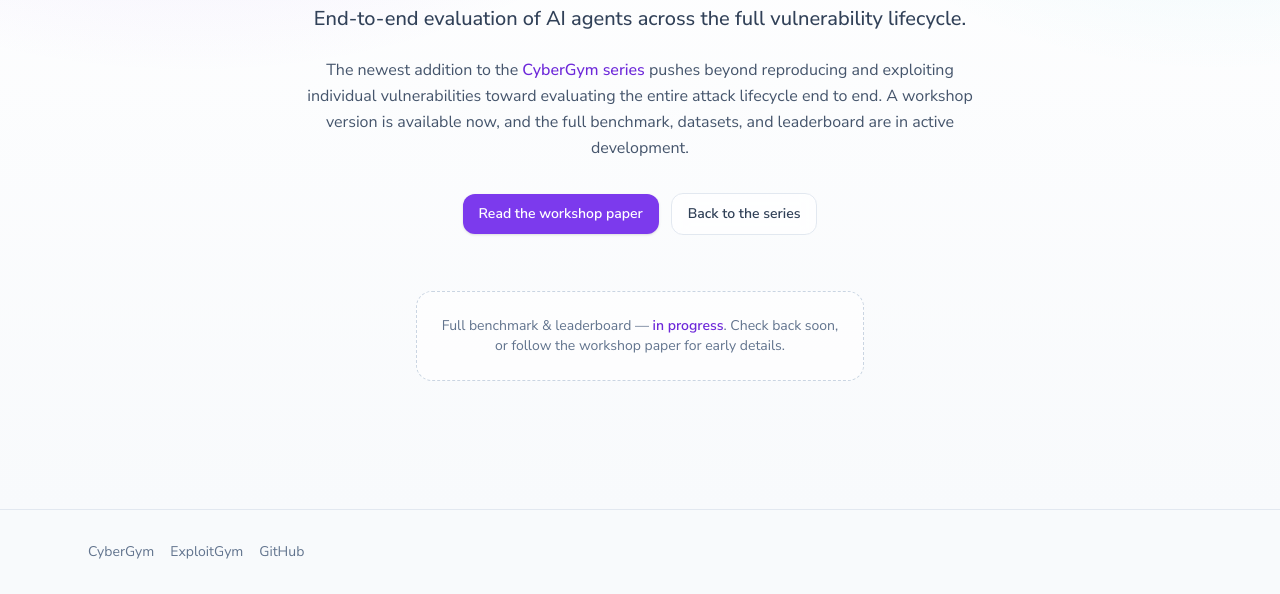
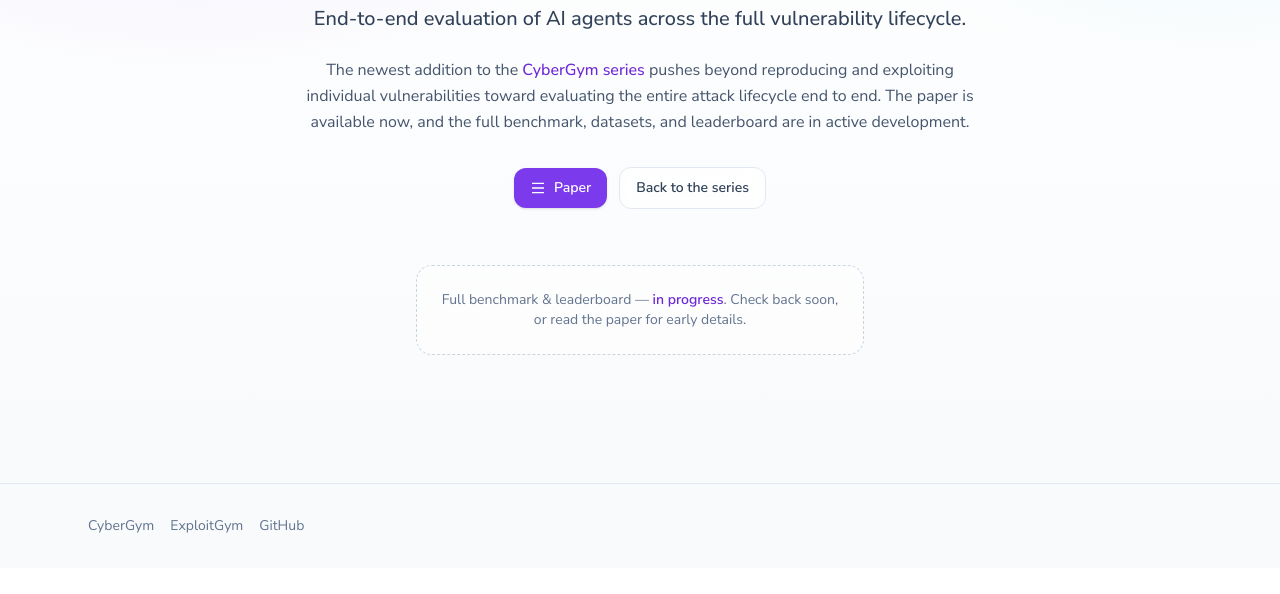
Before and after one commit to sunblaze-ucb/cybergym-page, a website: page cybergym-e2e/index.html in a window 1280 px wide. Shown: the part 300-894 px from the top of the page. After the commit the page ends 868 px from the top, so only its background shows below. Drawn offline with Linux system fonts and the light colour scheme.

Commit message:
CyberGym-E2E: link arXiv paper, drop workshop references

```diff
--- a/cybergym-e2e/index.html
+++ b/cybergym-e2e/index.html
@@ -38,20 +38,21 @@
       <p class="mx-auto mt-6 max-w-2xl text-base leading-relaxed text-slate-600">
         The newest addition to the <a href="/" class="font-medium text-[color:var(--accent-strong)] hover:underline">CyberGym series</a>
         pushes beyond reproducing and exploiting individual vulnerabilities toward evaluating the entire attack
-        lifecycle end to end. A workshop version is available now, and the full benchmark, datasets, and
-        leaderboard are in active development.
+        lifecycle end to end. The paper is available now, and the full benchmark, datasets, and leaderboard are
+        in active development.
       </p>
 
       <div class="mt-8 flex flex-wrap items-center justify-center gap-3">
-        <a href="https://openreview.net/forum?id=tE01L5Oto1" target="_blank" rel="noopener" class="btn btn-primary">
-          Read the workshop paper
+        <a href="https://arxiv.org/abs/2606.04460" target="_blank" rel="noopener" class="btn btn-primary">
+          <svg viewBox="0 0 24 24" class="h-4 w-4" fill="currentColor"><path d="M3 4h18v2H3zm0 7h18v2H3zm0 7h18v2H3z"/></svg>
+          Paper
         </a>
         <a href="/" class="btn btn-ghost">Back to the series</a>
       </div>
 
       <div class="mt-14 w-full max-w-md rounded-2xl border border-dashed border-slate-300 bg-white/60 p-6 text-sm text-slate-500">
         Full benchmark &amp; leaderboard — <span class="font-semibold text-[color:var(--accent-strong)]">in progress</span>.
-        Check back soon, or follow the workshop paper for early details.
+        Check back soon, or read the paper for early details.
       </div>
     </div>
   </main>
```
Also changed, not shown: index.html (+2 -2 lines).
